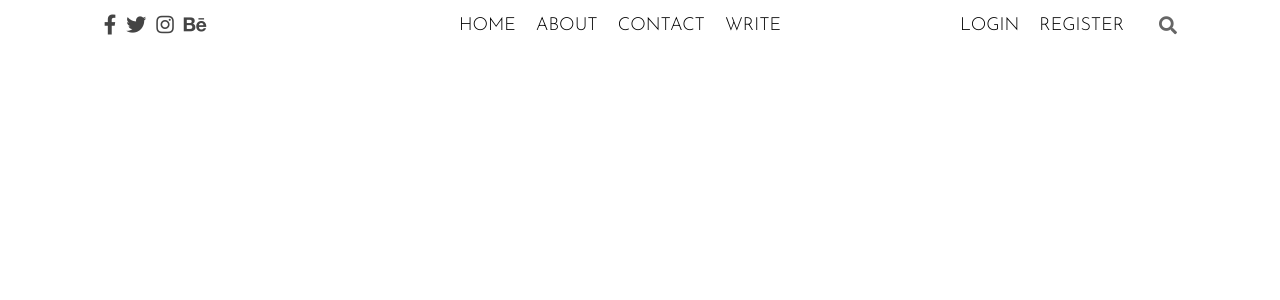
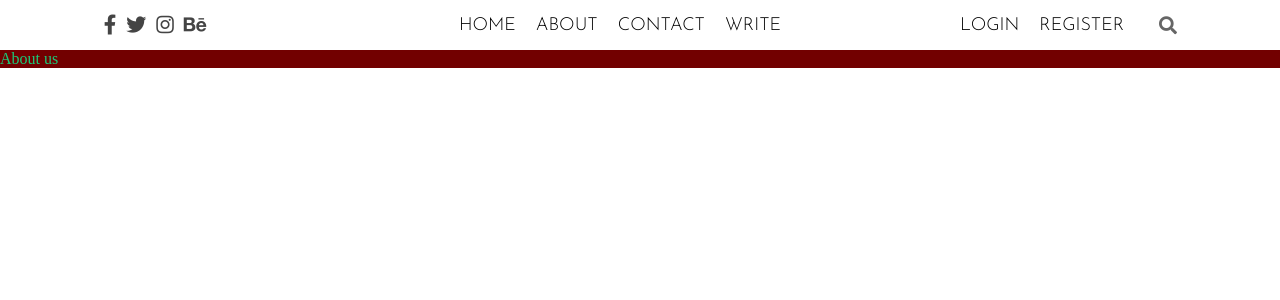
Before and after one commit to akarj/react-blog, a React (Create React App) app: page /about in a window 1280 px wide. Shown: the top 300 px of the page. Built offline with nearby package versions, Linux system fonts and the light colour scheme.

Commit message:
About and Contact pages added..

```diff
--- a/src/App.js
+++ b/src/App.js
@@ -5,6 +5,8 @@ import Register from "./pages/register/Register.jsx";
 import Settings from "./pages/settings/Settings.jsx";
 import Single from "./pages/single/Single.jsx";
 import Write from "./pages/write/Write.jsx";
+import Contact from "./pages/contact/Contact";
+import About from "./pages/about/About";
 import { BrowserRouter as Router, Switch, Route } from "react-router-dom";
 import { useContext } from "react";
 import { Context } from "./Context/Context.js";
@@ -19,6 +21,12 @@ function App() {
         <Route path="/" exact>
           <Home />
         </Route>
+        <Route path="/about">
+          <About />
+        </Route>
+        <Route path="/contact">
+          <Contact />
+        </Route>
         <Route path="/register">{user ? <Home /> : <Register />}</Route>
         <Route path="/login">{user ? <Home /> : <Login />}</Route>
         <Route path="/write">{user ? <Write /> : <Register />}</Route>
--- /dev/null
+++ b/src/pages/about/About.jsx
@@ -0,0 +1,9 @@
+import React from "react";
+import "./About.scss";
+export default function About() {
+  return (
+    <div className="aboutDiv">
+      <span>About us</span>
+    </div>
+  );
+}
--- /dev/null
+++ b/src/pages/about/About.scss
@@ -0,0 +1,4 @@
+.aboutDiv {
+  background-color: rgb(114, 0, 0);
+  color: rgb(26, 202, 120);
+}
--- /dev/null
+++ b/src/pages/contact/Contact.jsx
@@ -0,0 +1,10 @@
+import React from "react";
+import "./Contact.scss";
+
+export default function Contact() {
+  return (
+    <div className="contactDiv">
+      <span className="contactUsSpan">Contact US</span>
+    </div>
+  );
+}
--- /dev/null
+++ b/src/pages/contact/Contact.scss
@@ -0,0 +1,4 @@
+.contactDiv {
+  background-color: rgb(182, 37, 37);
+  color: goldenrod;
+}
```
